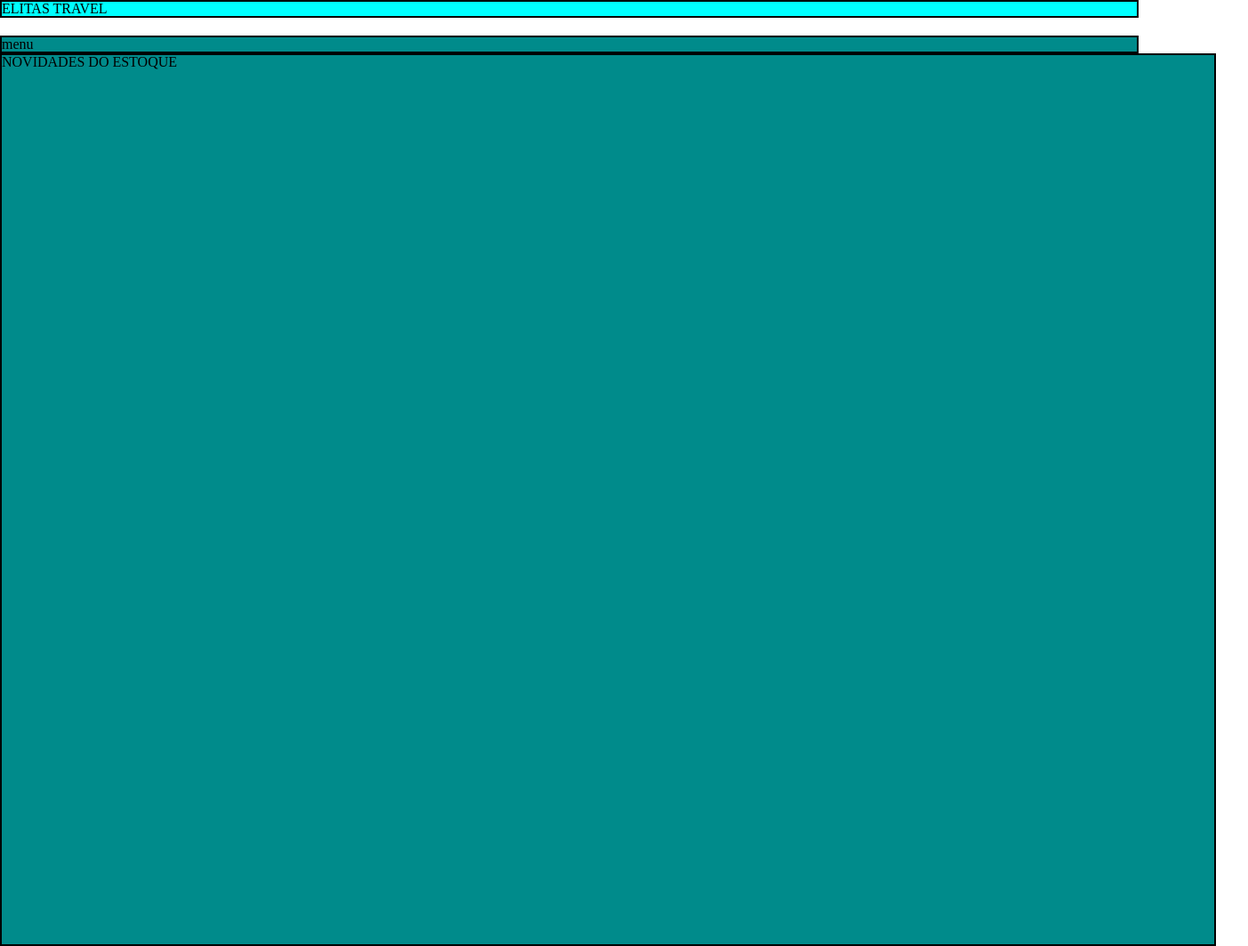
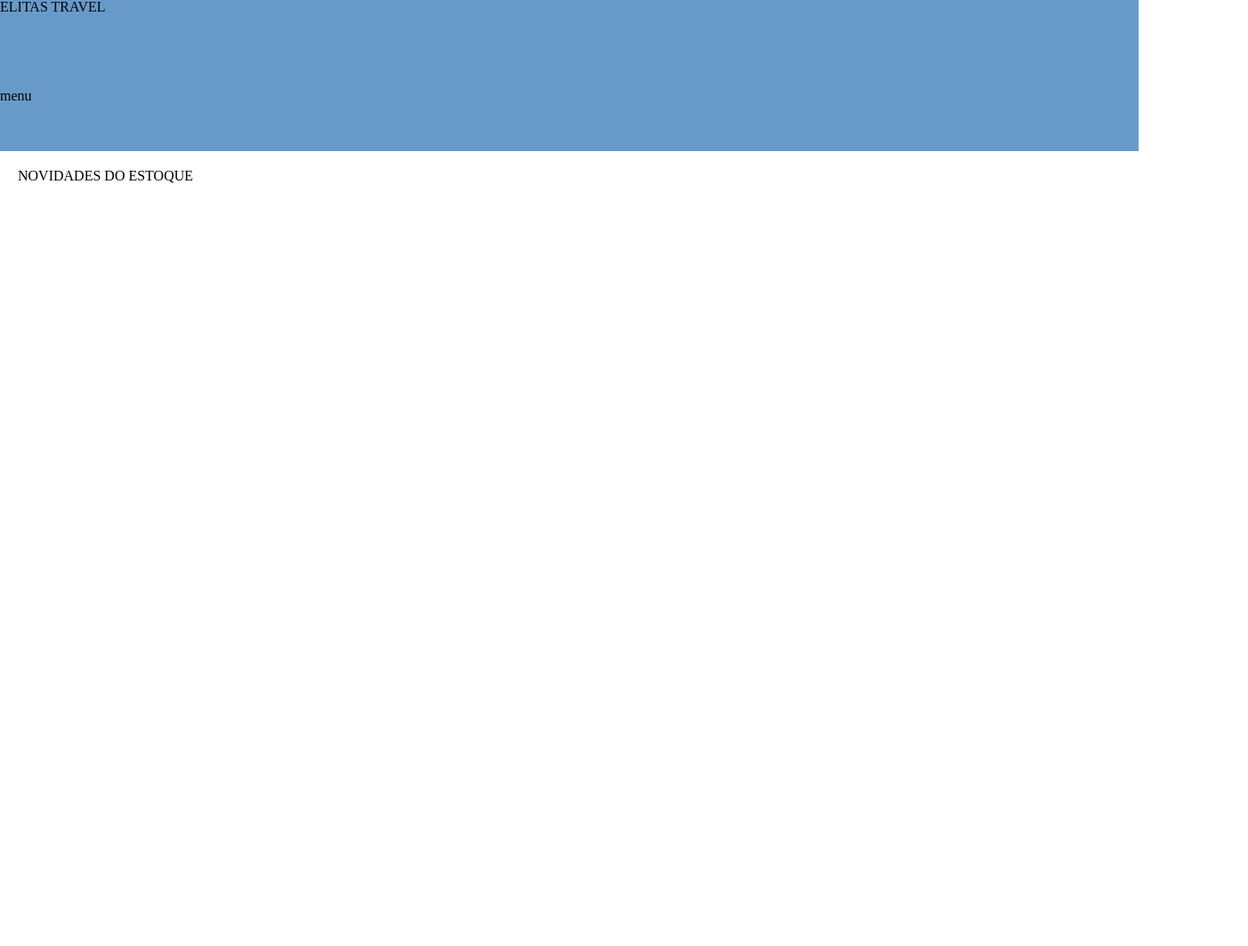
Before and after one commit to joaopedrogoncalvess/projeto_novo, a plain HTML site: page index.html in a window 1280 px wide. Shown: the whole page at 89% size, 1403 px wide, since content can reach past the window. Drawn offline with Linux system fonts and the light colour scheme.

Commit message:
fiz alteraçoes

```diff
--- a/index.html
+++ b/index.html
@@ -11,8 +11,10 @@
     <div class="cabeçalho">
         <h1>ELITAS TRAVEL</h1>
     </div>
-    <div>
-        <h1>menu</h1>
+    <div class="menu">
+        <h1>
+            menu
+        </h1>
     </div>
     <div class="corpo">
         <h1>
--- a/styles.css
+++ b/styles.css
@@ -1,15 +1,18 @@
 .cabeçalho{
-    background-color: aqua;
+    background-color: #689AC9;
     margin: 0px;
+    height: 100px;
 }
 .corpo{
-    background-color: darkcyan;
+    background-color: ;
     width: 1363px;
     height: 1000px;
     margin: 0px;
+    padding: 20px;
 }
-div{
-background-color: darkcyan;
-margin-top: 20px;
-border: 2px solid black;
+.menu
+{
+    height: 70px;
+    background-color: #689AC9;
+
 }
```
Also changed, not shown: 2 other files.
